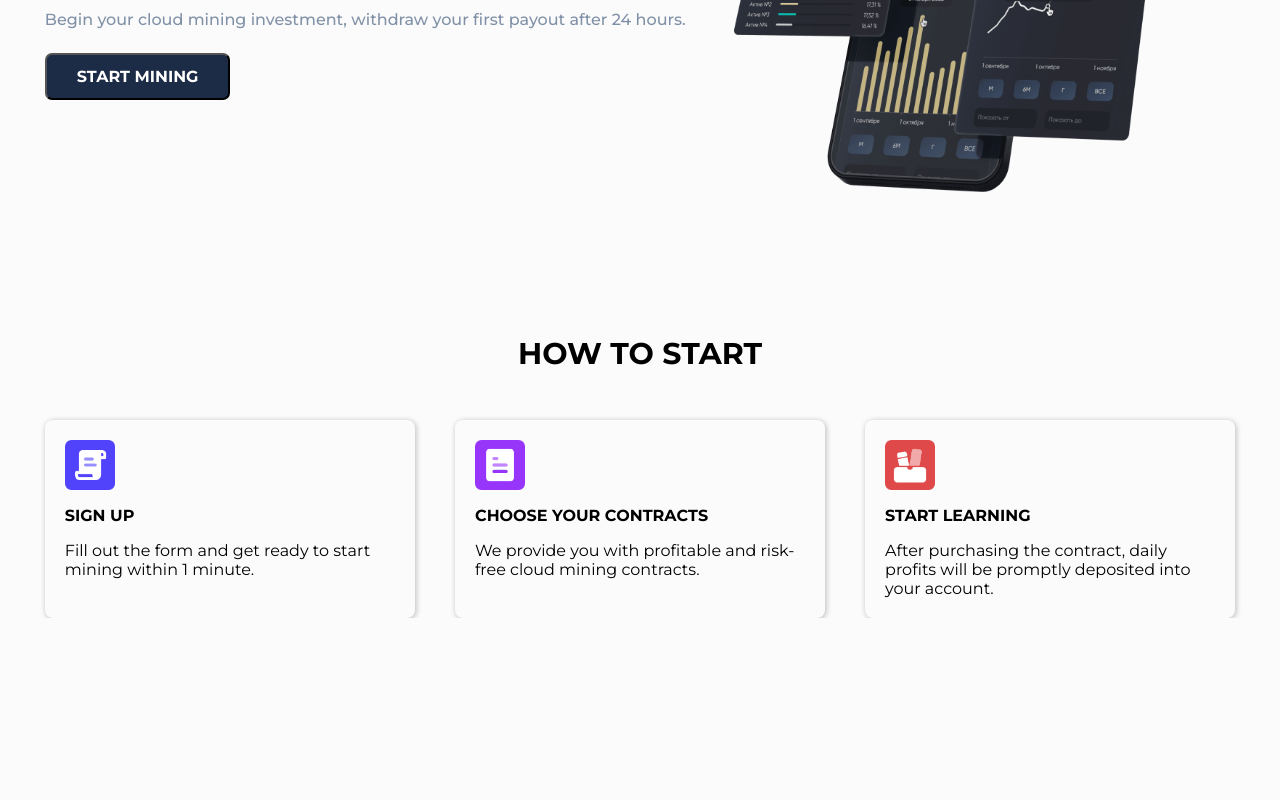
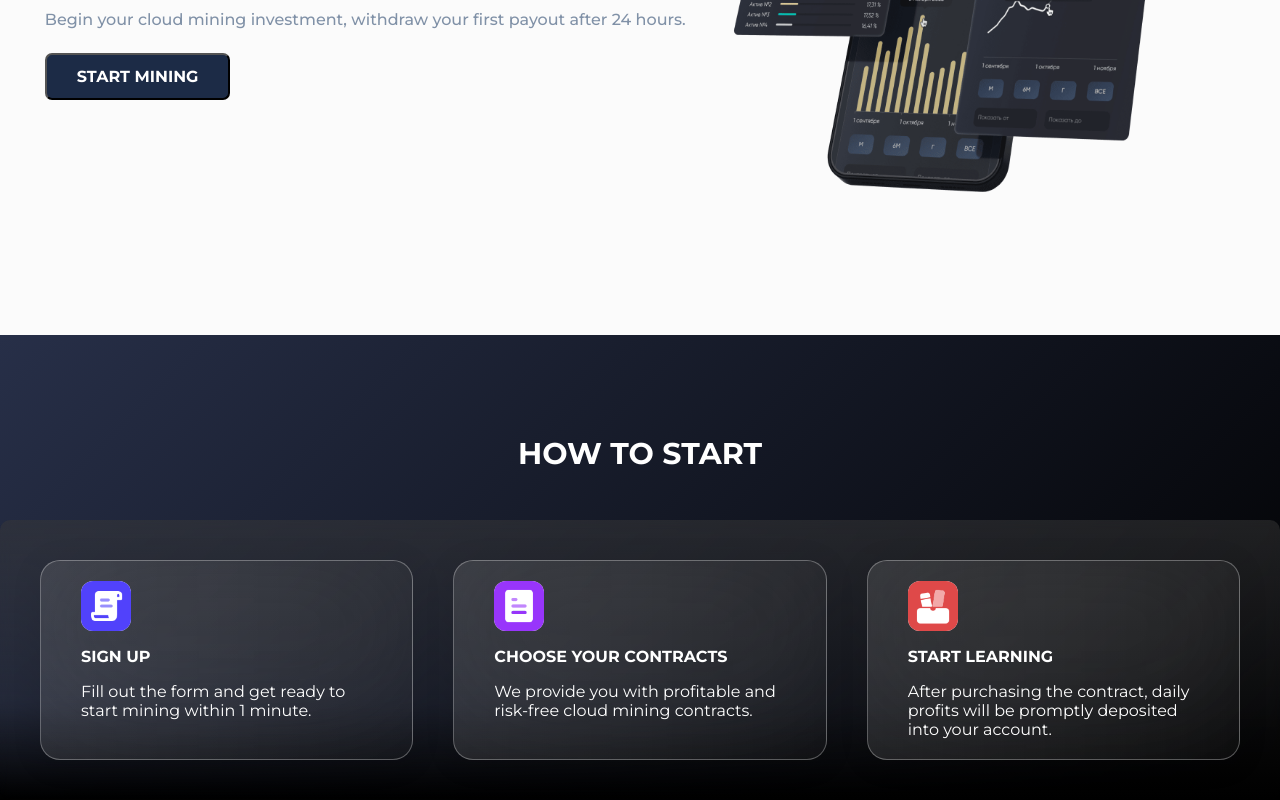
Before and after one commit to Mukhammad-amin-ai/slomining_project, a Vue app: page / in a window 1280 px wide. Shown: the part 435-1235 px from the top of the page. Before the commit the page ends 1053 px from the top, so only its background shows below. Built offline with nearby package versions, Linux system fonts and the light colour scheme.

Commit message:
upd how to start

```diff
--- a/src/assets/styles/start/start.css
+++ b/src/assets/styles/start/start.css
@@ -1,35 +1,72 @@
+.start_parent {
+  background: linear-gradient(180deg, transparent 79.17%, #000),
+    linear-gradient(135.02deg, #272f48, #000 100.06%);
+  background-blend-mode: multiply, normal, normal;
+  padding-top: 100px;
+}
+
 .start_title {
   font-size: 30px;
   font-family: Montserrat-Bold, sans-serif;
+  color: var(--white);
+  background: transparent;
 }
-
+.boxs_parent {
+  background: transparent;
+}
 .start_boxs {
   display: grid;
   grid-template-columns: 1fr 1fr 1fr;
   grid-template-rows: 1fr;
   gap: 20px 40px;
+  background: transparent;
+  -webkit-backdrop-filter: blur(5px);
+  backdrop-filter: blur(5px);
+  background: linear-gradient(180deg,rgba(57,57,57,.5),transparent);
+  border-radius: 10px;
+  padding: 40px;
 }
 .start_box {
-  padding: 20px;
-  box-shadow: 1px 1px 5px 1px rgba(0, 0, 0, 0.2);
-  border-radius: 8px;
+  padding: 20px 40px;
+  /*box-shadow: 1px 1px 5px 1px rgba(0, 0, 0, 0.2);*/
+  /*border-radius: 8px;*/
   cursor: pointer;
+  /* From https://css.glass */
+  background: rgba(255, 255, 255, 0.2);
+  /*border-radius: 16px;*/
+  box-shadow: 0 4px 30px rgba(0, 0, 0, 0.1);
+  /*backdrop-filter: blur(5px);*/
+  /*-webkit-backdrop-filter: blur(5px);*/
+  border: 1px solid rgba(255, 255, 255, 0.3);
+  -webkit-backdrop-filter: blur(60px);
+  backdrop-filter: blur(60px);
+  background: linear-gradient(
+    90deg,
+    hsla(0, 0%, 100%, 0.1) -1.52%,
+    hsla(0, 0%, 100%, 0.024) 104.35%
+  );
+  border-radius: 20px;
 }
 
 .start_box_image {
   height: 50px;
   width: 50px;
+  border-radius: 12px;
 }
 
 .start_box_title {
   margin-top: 16px;
   font-family: Montserrat-Bold, sans-serif;
   text-transform: uppercase;
+  background: transparent;
+color: var(--white);
 }
 
 .start_box_description {
   margin-top: 16px;
   font-family: Montserrat-Regular, sans-serif;
+  background: transparent;
+  color: var(--white);
 }
 
 @media screen and (max-width: 567px) {
@@ -48,7 +85,7 @@
   }
   .start_boxs {
     display: grid;
-    grid-template-columns: 1fr 1fr ;
+    grid-template-columns: 1fr 1fr;
     grid-template-rows: 1fr;
   }
 }
--- a/src/components/start/HowToStart.vue
+++ b/src/components/start/HowToStart.vue
@@ -1,4 +1,5 @@
 <template>
+  <div class="start_parent">
     <div class="container d-flex center flex-column boxs_parent">
       <div class="start_title mb-3">HOW TO START</div>
       <div class="start_boxs">
@@ -13,13 +14,17 @@
           <img class="start_box_image" src="@/assets/images/home/start2.png" alt="" />
           <div class="start_box_title">CHOOSE YOUR CONTRACTS</div>
           <div class="start_box_description">
-            We provide you with profitable and risk-free cloud mining contracts. </div>
+            We provide you with profitable and risk-free cloud mining contracts.
+          </div>
         </div>
         <div class="start_box d-flex flex-column">
           <img class="start_box_image" src="@/assets/images/home/start3.png" alt="" />
           <div class="start_box_title">start learning</div>
           <div class="start_box_description">
-            After purchasing the contract, daily profits will be promptly deposited into your account.  </div>
+            After purchasing the contract, daily profits will be promptly deposited into your
+            account.
+          </div>
+        </div>
       </div>
     </div>
   </div>
```
Lines whose indentation alone changed are shown as unchanged.
